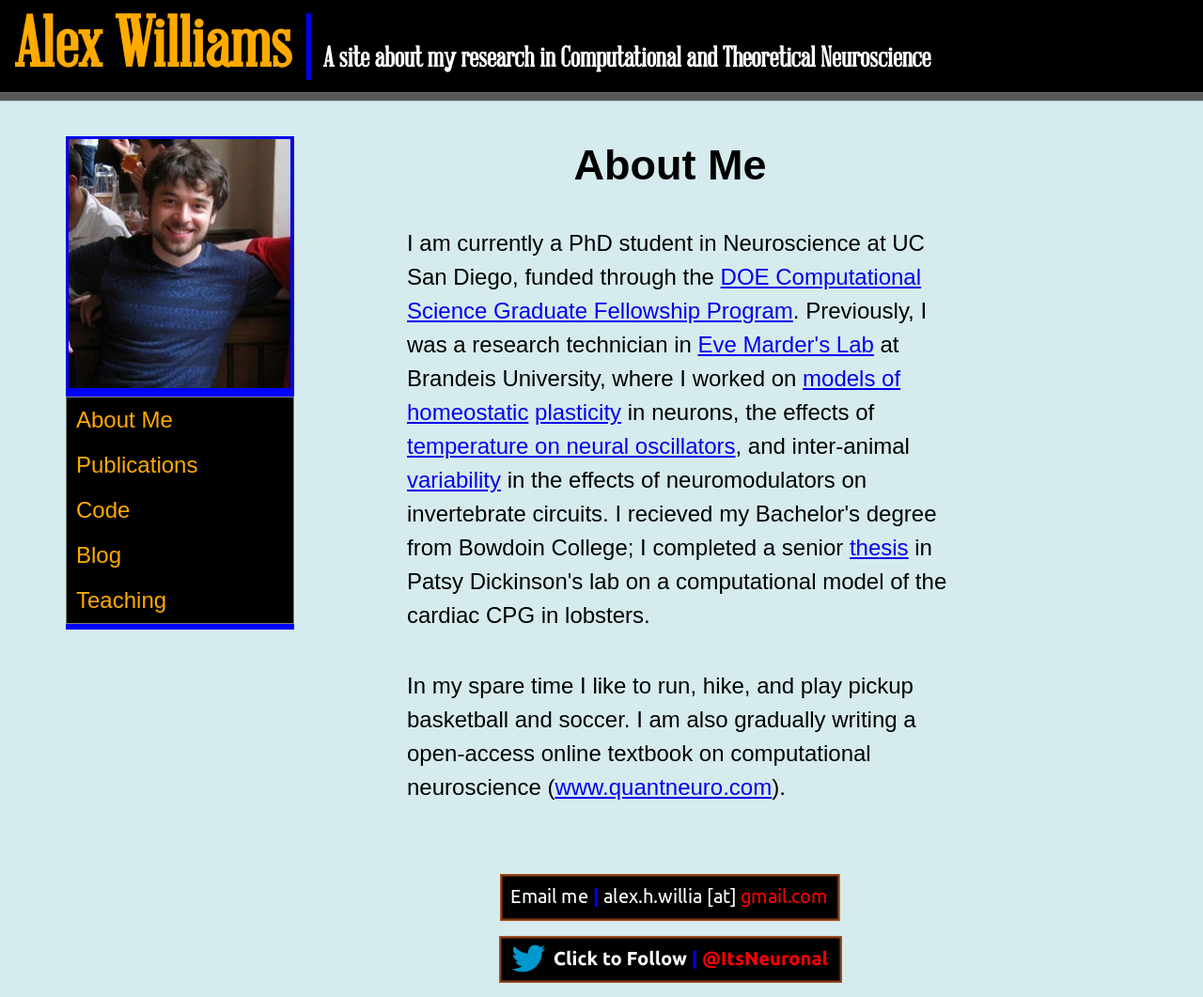
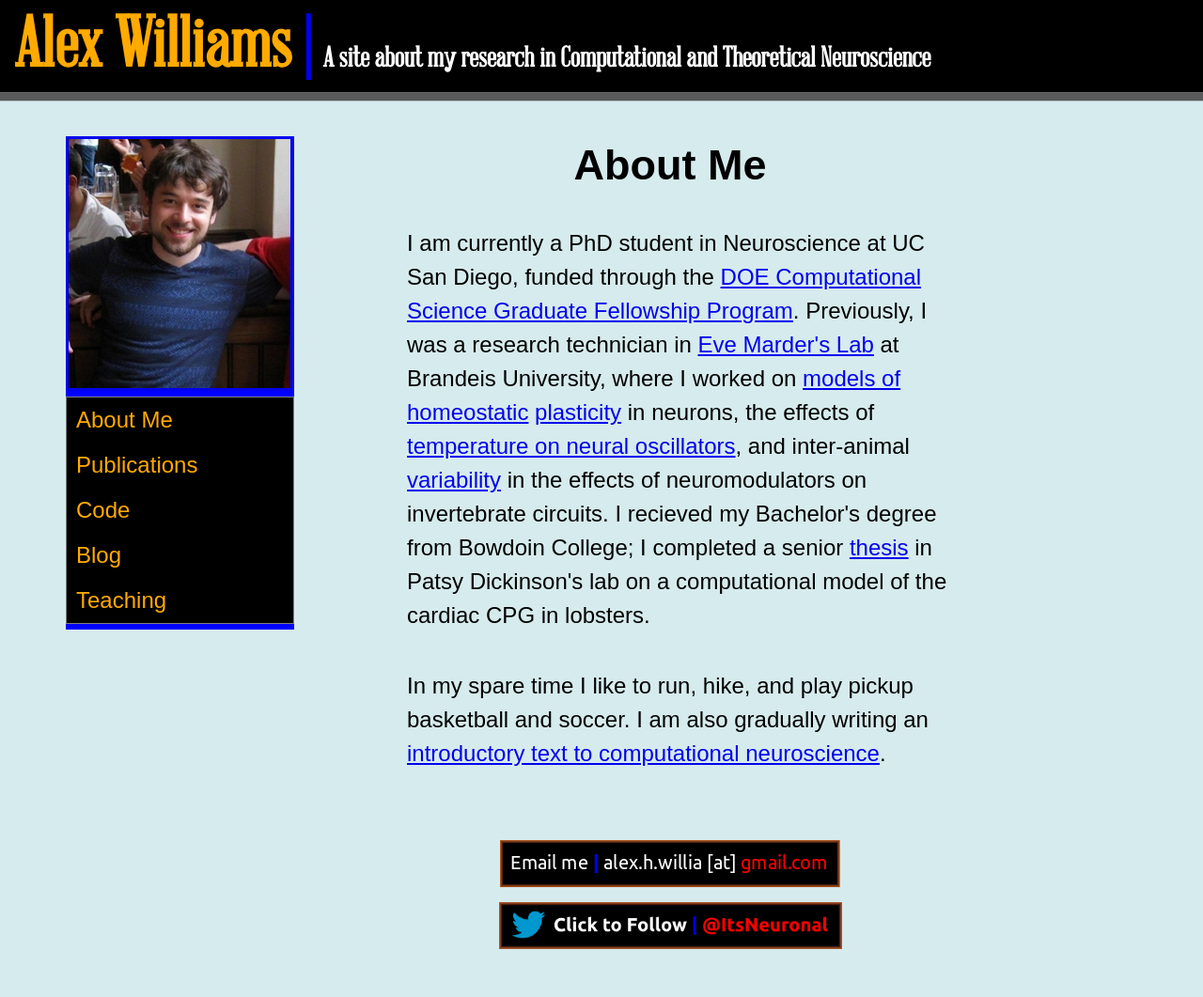
Before and after one commit to ahwillia/ahwillia.github.com, a Jekyll site: the page built from about/index.html, in a window 1280 px wide. Shown: the whole page at 94% size. Built offline with Jekyll 4.4.1, drawn with Linux system fonts in a browser that asks for light colours; after the commit the page ends 1025 px from its top, so only the background shows below that.

Commit message:
fix quantneuro link

```diff
--- a/about/index.html
+++ b/about/index.html
@@ -25,6 +25,6 @@
     in Patsy Dickinson's lab on a computational model of the cardiac CPG
     in lobsters.</p>
   <p id="bodypara">
-    In my spare time I like to run, hike, and play pickup basketball and soccer. I am also gradually writing a open-access online textbook on computational neuroscience (<a href="http://quantneuro.com" target="_blank">www.quantneuro.com</a>).
+    In my spare time I like to run, hike, and play pickup basketball and soccer. I am also gradually writing an <a href="/theory_book/" target="_blank">introductory text to computational neuroscience</a>.
   </p>
 </section>
```
